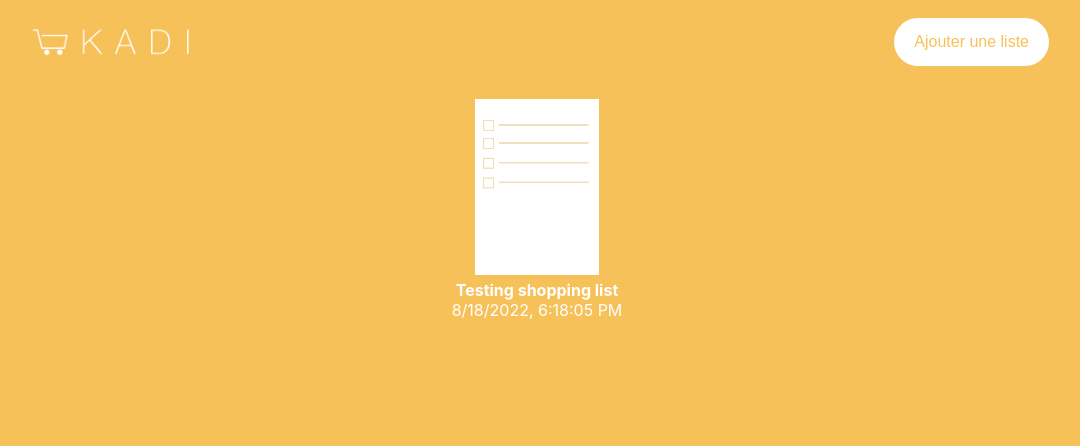
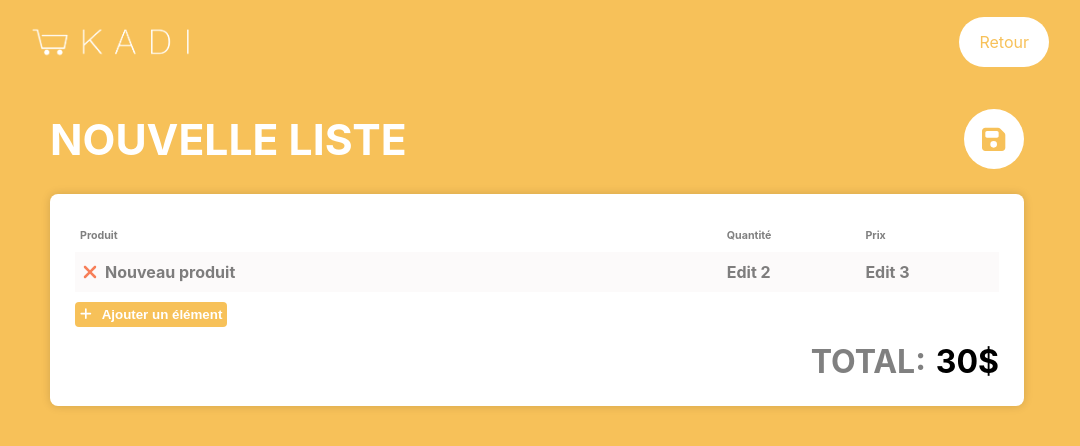
Before and after one commit to bngo42/KADI, a React (Create React App) app: page /list/new in a window 1280 px wide. Before the commit this address led to /. Shown: the top 446 px of the page, without its empty margins (103-1183 px from the left). Built offline with nearby package versions, Linux system fonts and the light colour scheme.

Commit message:
Pass data to row

```diff
--- a/src/App.tsx
+++ b/src/App.tsx
@@ -1,18 +1,16 @@
-import {Link, Navigate, Route, Routes, useNavigate, useLocation} from "react-router-dom";
+import {Link, Navigate, Route, Routes, useLocation} from "react-router-dom";
 import {useEffect, useState} from "react";
 
 import ShoppingListGrid from 'components/shopping-list-grid/shopping-list-grid';
 import ShoppingList from "components/shopping-list/shopping-list";
 import {getParsedLocalStorageItem, setLocalStorageItem} from "utils/storage.utils";
 
-import {ViewMode} from "models/view.model";
 import {tempData} from "models/shopping-list.model";
 
 import Logo from 'assets/logo.png';
 import './App.scss';
 
 function App() {
-  const navigate = useNavigate();
   const [currentLocation, setCurrentLocation] = useState('/');
   const location = useLocation();
 
@@ -31,7 +29,7 @@ function App() {
         <img height="75%" src={ Logo } alt="Logo"/>
         {
           currentLocation === '/' ?
-          <button className="btn" onClick={ createNewList }>Ajouter une liste</button>
+          <Link className="btn" to="/list/new">Ajouter une liste</Link>
           : <Link className="btn" to="/">Retour</Link>
         }
       </header>
@@ -39,16 +37,12 @@ function App() {
       <div className="main-content">
         <Routes>
             <Route path="/" element={ <ShoppingListGrid/> }/>
-            <Route path="/list/:id" element={ <ShoppingList/> }/>
+            <Route path="/list/:listId" element={ <ShoppingList/> }/>
             <Route path="*" element={ <Navigate replace to="/" /> }/>
         </Routes>
       </div>
     </div>
   );
-
-  function createNewList() {
-    navigate("/list", { state: { view: ViewMode.Edit } });
-  }
 }
 
 export default App;
--- a/src/components/shopping-list-row/shopping-list-row.tsx
+++ b/src/components/shopping-list-row/shopping-list-row.tsx
@@ -5,13 +5,15 @@ import {faXmark} from '@fortawesome/free-solid-svg-icons';
 
 import Checkbox from "components/checkbox/checkbox";
 import {CurrentViewMode} from "components/shopping-list/shopping-list";
+
+import {ShoppingListRowData} from "models/shopping-list.model";
 import {ViewMode} from "models/view.model";
 
 import './shopping-list-row.scss';
 
 interface ShoppingListRowConfig {
   onDelete: () => void
-  data: { id: string }
+  data: ShoppingListRowData
 }
 
 const ShoppingListRow = (props: ShoppingListRowConfig) => {
@@ -19,21 +21,19 @@ const ShoppingListRow = (props: ShoppingListRowConfig) => {
   const [isChecked, setIsChecked] = useState(false);
   const handleChange = () => setIsChecked(isChecked);
 
-  const productName = 'Product Name';
-
   return <tr className="shopping-list-row">
     {
       Current === ViewMode.Default ? <>
-        <td><Checkbox label={productName + ' ' + props.data.id} value={isChecked} onValueChange={handleChange}/></td>
-        <td>Default 2</td>
-        <td>Default 3</td>
+        <td><Checkbox label={ props.data.name } value={isChecked} onValueChange={handleChange}/></td>
+        <td>{ props.data.quantity }</td>
+        <td>{ props.data.price }</td>
       </>
       :
       <>
         <td>
           <div className="product-name">
             <FontAwesomeIcon icon={ faXmark } className="delete-btn" onClick={ props.onDelete }/>
-            <span className="product-label">{productName + ' ' + props.data.id}</span>
+            <span className="product-label">{ props.data.name }</span>
           </div>
         </td>
         <td>Edit 2</td>
--- a/src/components/shopping-list/shopping-list.tsx
+++ b/src/components/shopping-list/shopping-list.tsx
@@ -2,22 +2,26 @@ import {useLocation, useNavigate, useParams} from "react-router-dom";
 import {createContext, useEffect, useState} from "react";
 
 import {FontAwesomeIcon} from '@fortawesome/react-fontawesome';
-import {faPen, faPlus, faFloppyDisk } from '@fortawesome/free-solid-svg-icons';
+import {faFloppyDisk, faPen, faPlus} from '@fortawesome/free-solid-svg-icons';
 
 import ShoppingListRow from "components/shopping-list-row/shopping-list-row";
 
-import {getParsedLocalStorageItem} from "utils/storage.utils";
+import ListService from "services/list.service";
 import {ShoppingListData} from "models/shopping-list.model";
 import {ViewMode} from "models/view.model";
 
 import './shopping-list.scss';
+
+type ShoppingListRouteParams = {
+  listId: string;
+}
 
 export const CurrentViewMode = createContext(ViewMode.Edit);
 
 const ShoppingList = () => {
   const location = useLocation();
   const navigate = useNavigate();
-  const params = useParams()
+  const { listId } = useParams<ShoppingListRouteParams>();
 
   const [ listData, setListData ] = useState<ShoppingListData>({});
   const [ listMode, setListMode ] = useState(ViewMode.Default);
@@ -28,18 +32,16 @@ const ShoppingList = () => {
     if (data?.view === ViewMode.Edit) {
       setListMode(ViewMode.Edit);
     } else {
-      if (params?.id) {
-        const shoppingLists: ShoppingListData[] = getParsedLocalStorageItem('shopping-lists');
+      const currentList = ListService.getList(listId);
 
-        if (shoppingLists) {
-          const currentList = shoppingLists.find(list => list.id === params.id);
+      if (currentList) {
+        setListData(currentList);
+      } else if (listId === 'new') {
+        const newListItem = ListService.getNewItemRow('Nouveau produit', 1, 1);
+        const newListData = ListService.createListObject('Nouvelle liste', [newListItem]);
 
-          if (currentList) {
-            setListData(currentList);
-          } else {
-            navigate('/');
-          }
-        }
+        setListMode(ViewMode.Edit);
+        setListData(newListData);
       } else {
         navigate('/');
       }
@@ -47,7 +49,7 @@ const ShoppingList = () => {
   }, [location]);
 
   const addItem = () => {
-    const newProduct = { id: '1', name: 'abc', quantity: 1, price: 1};
+    const newProduct = ListService.getNewItemRow('Nouveau produit', 1, 0);
     const newListData = {...listData};
 
     if (newListData?.data) {
@@ -70,7 +72,12 @@ const ShoppingList = () => {
   };
 
   const toggleMode = () => {
-    setListMode(listMode === ViewMode.Default ? ViewMode.Edit : ViewMode.Default);
+    if (listMode === ViewMode.Default) {
+      setListMode(ViewMode.Edit);
+      ListService.saveList(listData);
+    } else {
+      setListMode(ViewMode.Default);
+    }
   }
 
   return <div className="shopping-list-layout">
--- /dev/null
+++ b/src/services/list.service.ts
@@ -0,0 +1,58 @@
+import {getParsedLocalStorageItem, setLocalStorageItem} from "utils/storage.utils";
+import {ShoppingListData, ShoppingListRowData} from "../models/shopping-list.model";
+
+const ListService = {
+  getList: (listId: string | undefined): ShoppingListData | undefined => {
+    if (!listId) {
+      return undefined;
+    }
+    const shoppingLists: ShoppingListData[] = getParsedLocalStorageItem('shopping-lists');
+    return (shoppingLists?.length) ? shoppingLists?.find(list => list.id === listId) : undefined;
+  },
+  saveList: (listData: ShoppingListData): void => {
+    const shoppingLists: ShoppingListData[] = getParsedLocalStorageItem('shopping-lists');
+    const currentListIndex = shoppingLists.findIndex(list => list.id === listData.id);
+
+    if (currentListIndex >= 0) {
+      shoppingLists[currentListIndex] = listData;
+    } else {
+      shoppingLists.push(listData);
+    }
+    setLocalStorageItem('shopping-lists', shoppingLists);
+  },
+  createListObject: (title: string, data: ShoppingListRowData[]): ShoppingListData => {
+    return {
+      id: ListService.getUID(),
+      date: new Date().toString(),
+      title,
+      data
+    }
+  },
+  getID: (length: number): string => {
+    const ALPH_NUM = 'ABCDEFGHIJKLMNOPQRSTUVWXYZ0123456789';
+    const uid = [];
+    for (let i = 0; i < length; i++) {
+      uid.push(ALPH_NUM[Math.round((Math.random() * ALPH_NUM.length))]);
+    }
+
+    return uid.join();
+  },
+  getUID: (length: number = 5): string => {
+    let id = ListService.getID(length);
+    while (ListService.getList(id)) {
+      id = ListService.getID(length);
+    }
+
+    return id;
+  },
+  getNewItemRow: (name: string, quantity: number, price: number): ShoppingListRowData => {
+    return {
+      id: ListService.getID(5),
+      name,
+      quantity,
+      price,
+    }
+  }
+};
+
+export default ListService;
```
